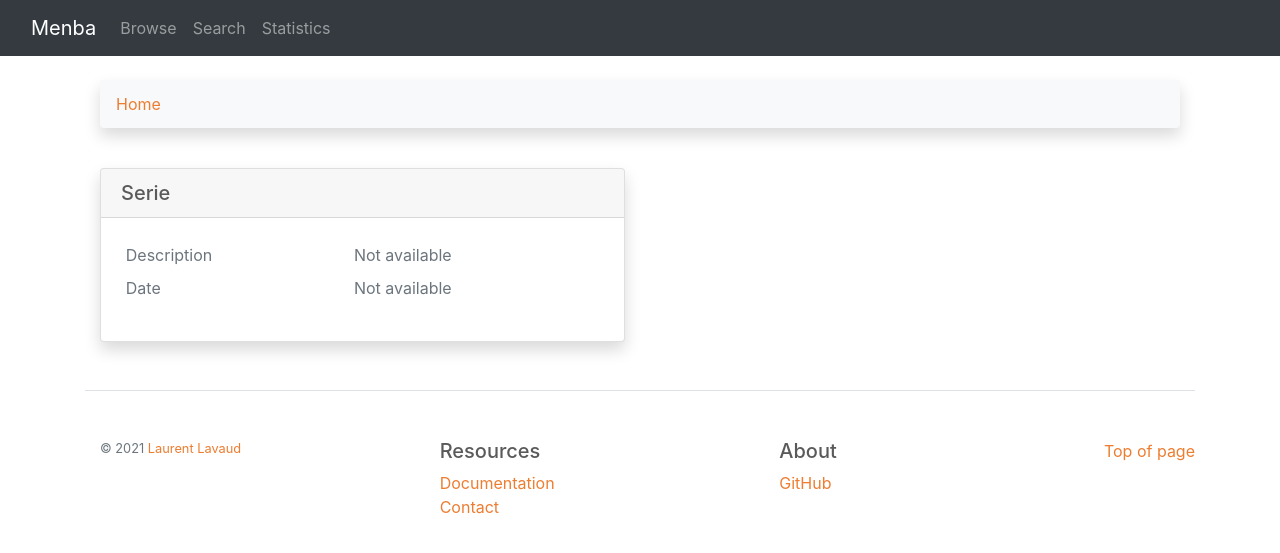
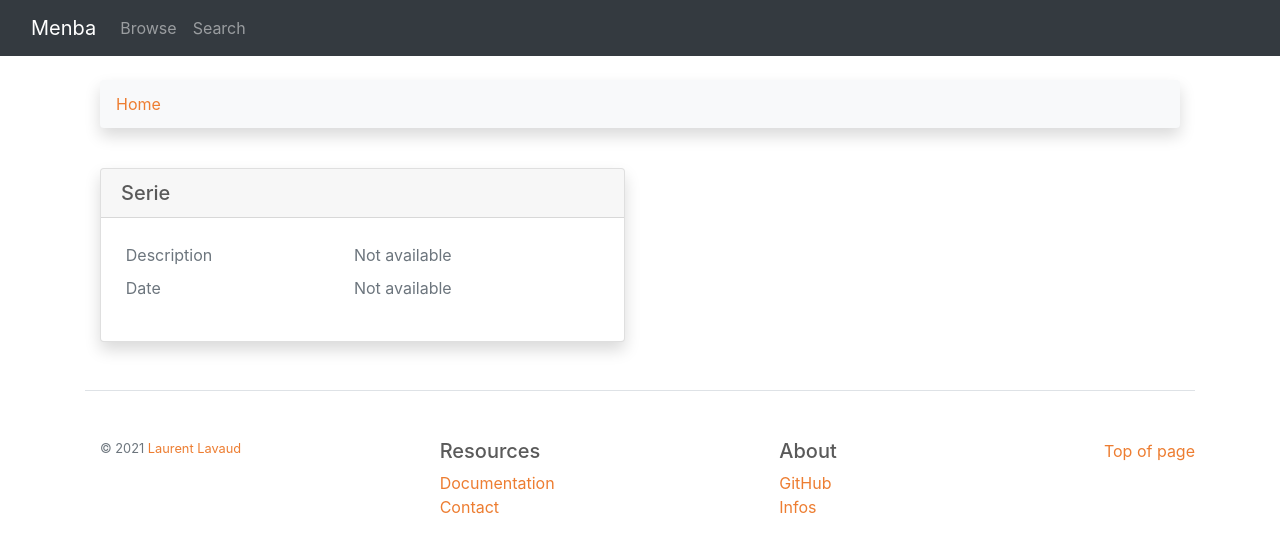
Before and after one commit to fidelio33b/menba, a Django app: template zview/templates/view/serie.html in a window 1280 px wide. Shown: the top 553 px of the page. Run offline with Django 3.2, Linux system fonts and the light colour scheme; the template is opened without the code that fills it, so the values that code supplies are empty; some libraries are stand-ins or nearby versions.

Commit message:
suppression lien statistiques + ajout lien Informations en pied de page

```diff
--- a/zhome/templates/zhome/base.html
+++ b/zhome/templates/zhome/base.html
@@ -37,9 +37,6 @@
               <li class="nav-item">
 		<a class="nav-link" href="{%url 'zsearch:index' %}">{% translate "search"|capfirst %}</a>
               </li>
-              <li class="nav-item">
-		<a class="nav-link" href="{%url 'zstats:index' %}">{% translate "statistics"|capfirst %}</a>
-              </li>
             </ul>
 	  </div>
 	</div>
@@ -70,6 +67,7 @@
 	    <h5>{%translate "about"|capfirst %}</h5>
 	    <ul class="list-unstyled text-small">
 	      <li><a class="s1" href="https://github.com/fidelio33b/menba" target="_blank">GitHub</a></li>
+	      <li><a class="s1" href="{%url 'zstats:index' %}">{%translate "infos"|capfirst %}</a></li>
 	    </ul>
 	  </div>
 	</div>
```
